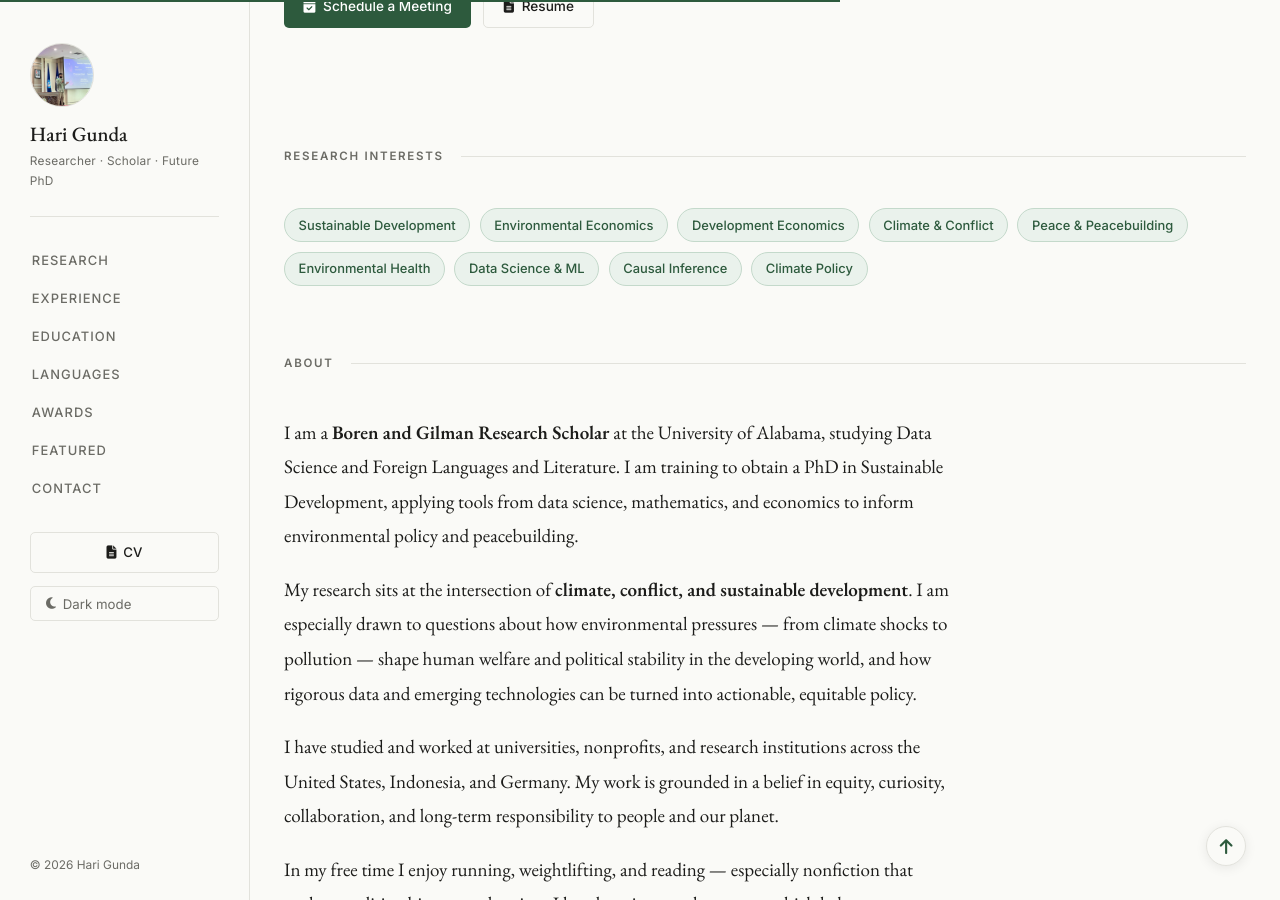
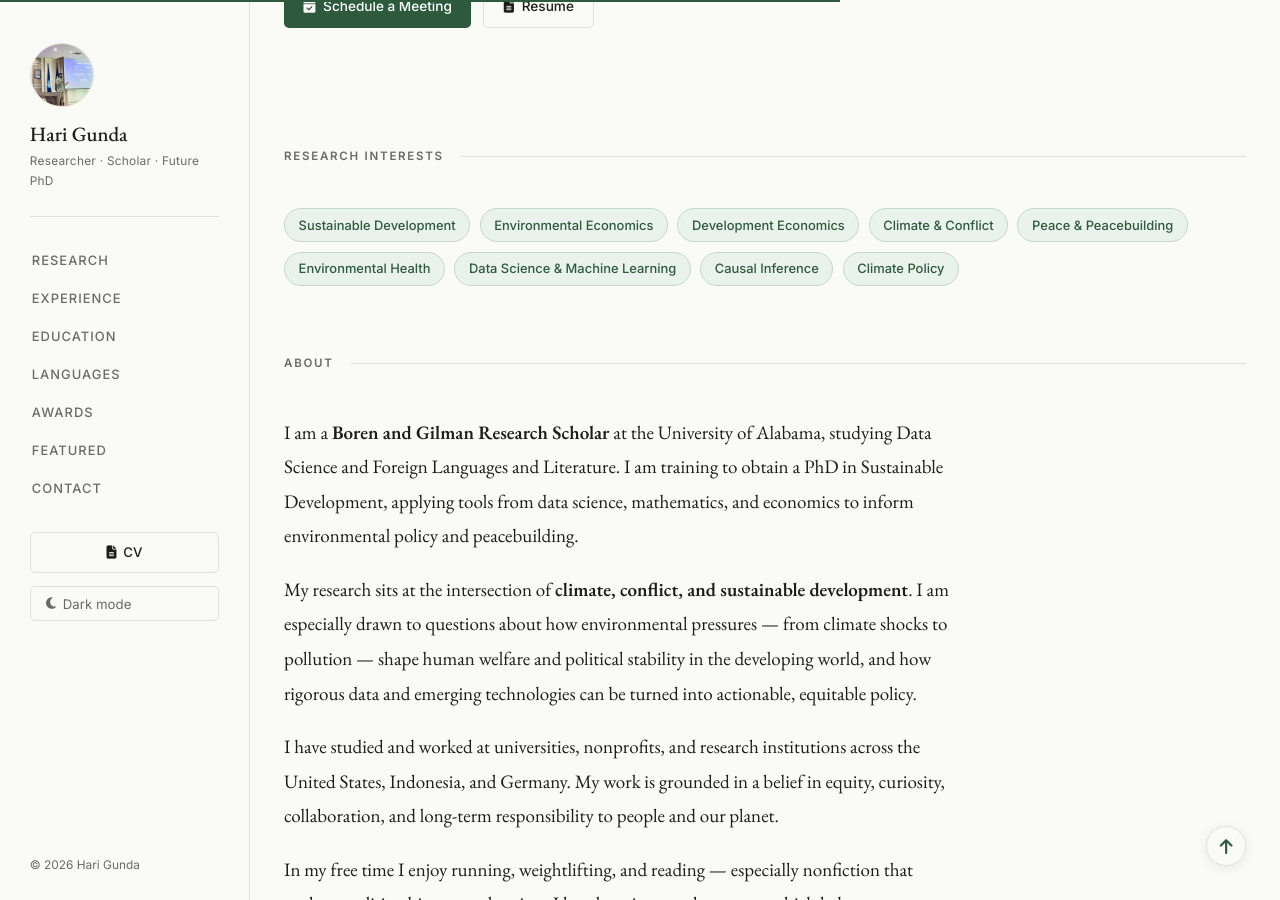
Before and after one commit to Hariaksha/hariaksha.github.io, a Jekyll site: the page built from index.html, in a window 1280 px wide and 900 px high, scrolled down 485 px. Built offline with Jekyll 4.4.1, drawn with Linux system fonts in a browser that asks for light colours.

Commit message:
change ML to Machine Learning

```diff
--- a/index.html
+++ b/index.html
@@ -63,7 +63,7 @@ description: "Empathy-driven research for a more sustainable and peaceful world.
     <span class="tag">Climate &amp; Conflict</span>
     <span class="tag">Peace &amp; Peacebuilding</span>
     <span class="tag">Environmental Health</span>
-    <span class="tag">Data Science &amp; ML</span>
+    <span class="tag">Data Science &amp; Machine Learning</span>
     <span class="tag">Causal Inference</span>
     <span class="tag">Climate Policy</span>
   </div>
```
